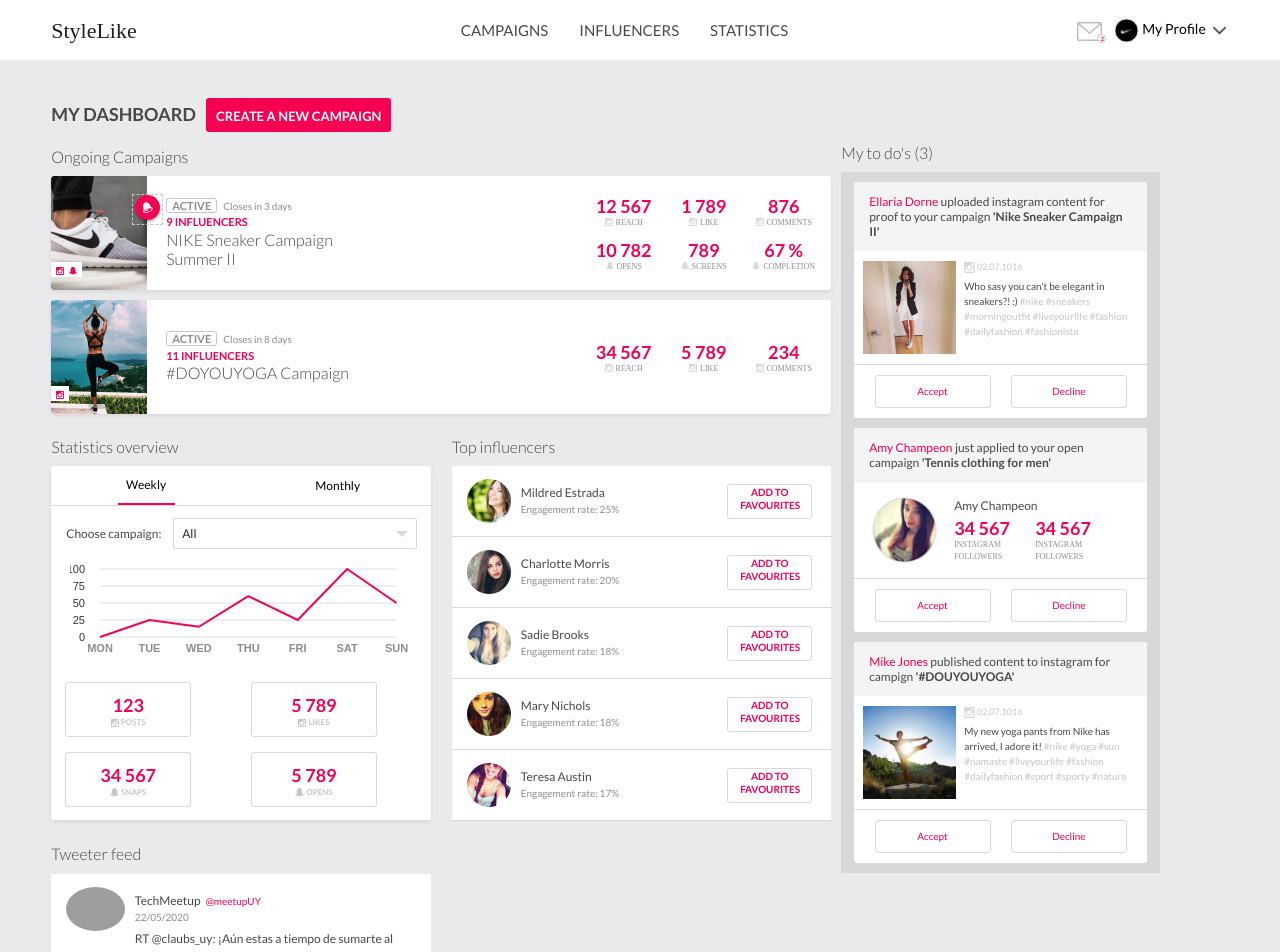
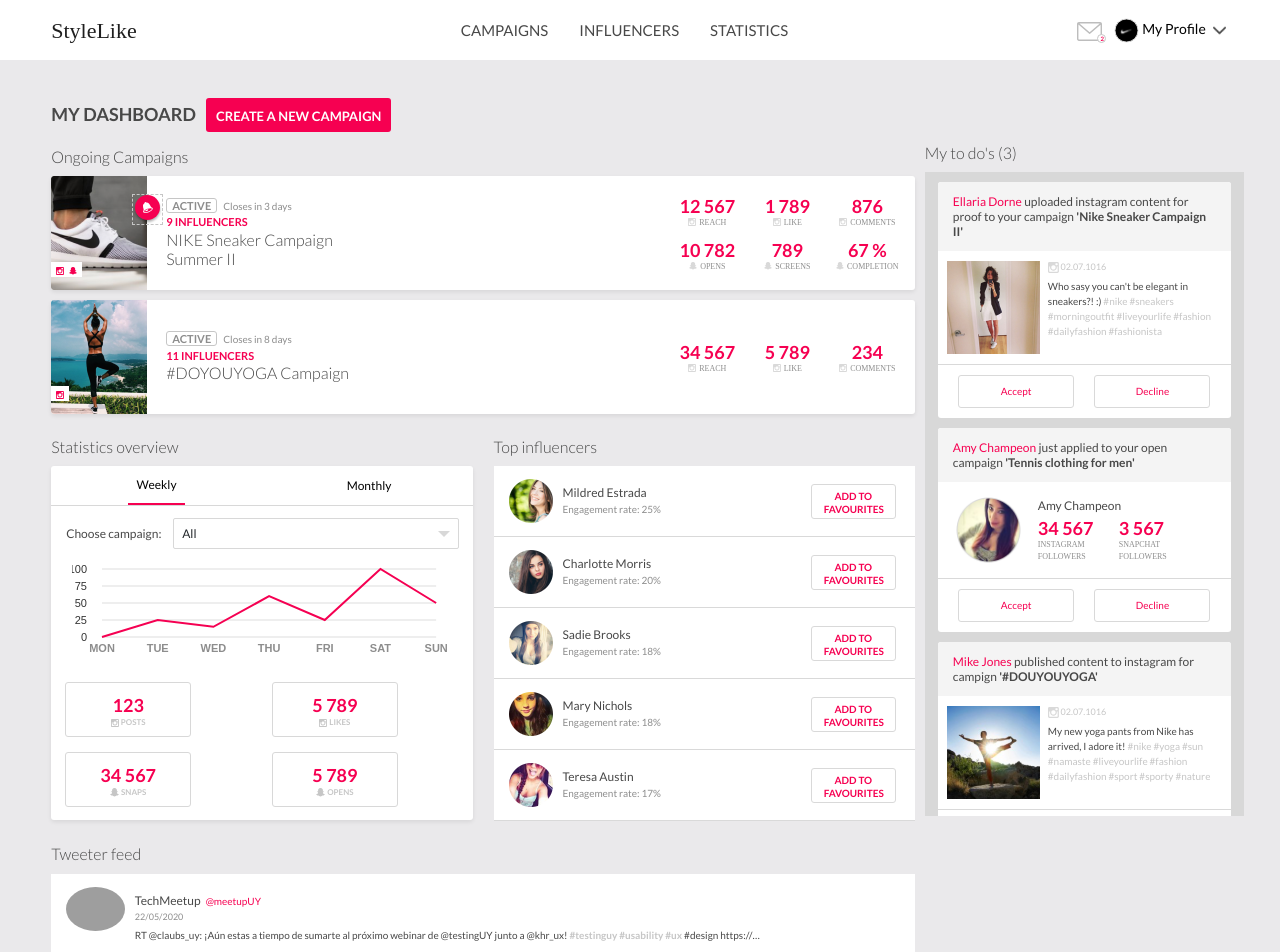
Before and after one commit to saransh-dhama/DesignTaskReact, a React (Create React App) app: page / in a window 1280 px wide. Shown: the top 952 px of the page. Built offline with nearby package versions, Linux system fonts and the light colour scheme; grey boxes are pictures that could not be loaded.

Commit message:
Task finished

```diff
--- a/src/components/navigation/navigationComponents/mobile/elementStyles.js
+++ b/src/components/navigation/navigationComponents/mobile/elementStyles.js
@@ -5,7 +5,7 @@
 	position: fixed;
 	width: 100%;
 	z-index: 1000;
-	height: 70px;
+	height: 59px;
 	width: 100%;
 	@media (min-width: 813px) {
 		display: none;
@@ -49,7 +49,7 @@
 	position: fixed;
 	left: 250px;
 	width: ${(props) => (props.show ? '100%' : '0')};
-	height: calc(100vh - 70px);
+	height: calc(100vh - 48px);
 	overflow: scroll;
 	margin-left: -250px;
 	overflow-y: auto;
@@ -61,26 +61,9 @@
 	@media (min-width: 813px) {
 		display: none;
 	}
-	ul {
-		position: absolute;
-		top: 0;
-		margin: 0;
-		padding: 0;
-		list-style: none;
-
-		li {
-			text-indent: 20px;
-			line-height: 50px;
-			font-size: 1.6em;
-			a {
-				display: block;
-				text-decoration: none;
-				&.active {
-					text-decoration: none;
-					font-weight: 700;
-				}
-			}
-		}
+	.nav-item {
+		padding: 5px 15px;
+		border-bottom: 1px solid #d9d9d9;
 	}
 `;
 export const BackDrop = styled.div`
--- a/src/pages/home/IndexElementStyles.js
+++ b/src/pages/home/IndexElementStyles.js
@@ -5,7 +5,7 @@
 	padding: 39px 0px;
 
 	h1 {
-		font-size: 18px;
+		font-size: 1.8em;
 		font-weight: ${(props) => props.theme.fontBold};
 		color: ${(props) => props.theme.color};
 		display: inline-block;
@@ -62,10 +62,11 @@
 	padding: 15px 10px 0px 15px;
 	@media (max-width: 813px) {
 		width: 100%;
+		padding: 15px 15px 0px 15px;
 	}
 `;
 export const LeftContentDiv = styled(ContentDiv)`
-	width: 33.33%;
+	width: 319px;
 	padding: 11px 0px 0px 0px;
 	max-width: 319px;
 	@media (max-width: 813px) {
@@ -76,8 +77,8 @@
 `;
 export const LeftContent = styled.div`
 	background: #d8d8d8;
-	max-height: calc(100vh - 75px);
-
+	/* max-height: calc(100vh - 75px); */
+	max-height: 644px;
 	overflow: auto;
 	padding-bottom: 10px;
 	@media (max-width: 813px) {
@@ -87,7 +88,7 @@
 `;
 export const StickyDiv = styled.div`
 	position: sticky;
-	top: 75px;
+	top: 140px;
 `;
 
 export const StatsInfluencersWrapperDiv = styled.div`
@@ -95,11 +96,19 @@
 	display: grid;
 	grid-column-gap: 21px;
 	grid-row-gap: 23px;
-	/* grid-template-columns: 300px 297px 1fr; */
-	grid-template-columns: repeat(auto-fit, minmax(300px, 1fr));
-	@media (max-width: 813px) {
+	grid-template-columns: 621px 1fr;
+	@media (max-width: 1545px) {
+		grid-template-columns: repeat(auto-fit, minmax(621px, 1fr));
+	}
+	@media (max-width: 991px) {
 		grid-template-columns: repeat(auto-fill, 100%);
 	}
+`;
+export const TwoBlockDiv = styled.div`
+	display: grid;
+	grid-column-gap: 21px;
+	grid-row-gap: 23px;
+	grid-template-columns: repeat(auto-fit, minmax(300px, 1fr));
 `;
 export const StatisticsDiv = styled.div``;
 
--- a/src/pages/home/homePageComponents/CampaignBlock/campaignElementStyles.js
+++ b/src/pages/home/homePageComponents/CampaignBlock/campaignElementStyles.js
@@ -136,6 +136,7 @@
 	grid-template-columns: repeat(auto-fit, minmax(60px, 60px));
 	@media (max-width: 990px) {
 		grid-column-gap: 15px;
+		grid-template-columns: repeat(auto-fit, minmax(50px, 1fr));
 	}
 `;
 export const InstaStatsDiv = styled(SmallNumberDiv)``;
--- a/src/pages/home/homePageComponents/InfluencersBlock/index.js
+++ b/src/pages/home/homePageComponents/InfluencersBlock/index.js
@@ -36,7 +36,7 @@
 		text-align: center;
 		border: 1px solid #d9d9d9;
 		border-radius: ${(props) => props.theme.radius};
-		padding: 1px 12px;
+		padding: 5px 12px;
 		height: 35px;
 		width: 85px;
 		line-height: 13px;
--- a/src/pages/home/homePageComponents/statsBlock/index.js
+++ b/src/pages/home/homePageComponents/statsBlock/index.js
@@ -22,7 +22,7 @@
 		setData(isWeekly ? data.weekly : data.monthly);
 	}, [setData, isWeekly, data.weekly, data.monthly]);
 	return (
-		<StatsDiv onClick={() => setDropdownVisible(!isDropdownVisible)}>
+		<StatsDiv>
 			<TabDiv className='tab__div'>
 				<TabButton active={isWeekly} onClick={toggleWeekly}>
 					Weekly
--- a/src/pages/home/homePageComponents/toDoBlock/index.js
+++ b/src/pages/home/homePageComponents/toDoBlock/index.js
@@ -11,7 +11,7 @@
 	margin: auto;
 	margin-top: 10px;
 	font-size: 1rem;
-	@media (max-width: 990px) {
+	@media (max-width: 812px) {
 		width: 100%;
 	}
 `;
--- a/src/pages/home/homePageComponents/toDoBlock/personTypeBody.js
+++ b/src/pages/home/homePageComponents/toDoBlock/personTypeBody.js
@@ -53,16 +53,16 @@
 
 			<div className='text_div'>
 				<div className='name'>
-					<span>Amy Champeon</span>
+					<span>{data.name}</span>
 				</div>
 				<div className='stats'>
 					<EachStatBlock>
-						<span className='number'>34 567</span>
+						<span className='number'>{data.insta}</span>
 						<span className='type'>INSTAGRAM FOLLOWERS</span>
 					</EachStatBlock>
 					<EachStatBlock>
-						<span className='number'>34 567</span>
-						<span className='type'>INSTAGRAM FOLLOWERS</span>
+						<span className='number'>{data.snapchat}</span>
+						<span className='type'>SNAPCHAT FOLLOWERS</span>
 					</EachStatBlock>
 				</div>
 			</div>
--- a/src/pages/home/homePageComponents/tweetsBlock/index.js
+++ b/src/pages/home/homePageComponents/tweetsBlock/index.js
@@ -29,37 +29,27 @@
 			}
 		}
 		.date {
-			font-size: 1em;
+			font-size: 0.9em;
 			color: ${(props) => props.theme.colorLight};
 			margin-bottom: 5px;
 		}
 	}
 	.tweet {
-		font-size: 1.2em;
+		font-size: 1em;
 		b {
-			text-transform: uppercase;
+			color: ${(props) => props.theme.colorLightEx};
 		}
 	}
 `;
 const Tweet = ({ data, ...props }) => {
-	const GetHighlightedText = (text, highlight) => {
-		const parts = text.split(new RegExp(`(${highlight})`, 'gi'));
-		let formatedText = `${parts[0] ? parts[0] : ``}<b>${
-			parts[1] ? parts[1] : ``
-		}</b>`;
-		for (let i = 2; i < parts.length; i++) {
-			formatedText = formatedText + `${parts[i] ? parts[i] : ``}`;
-		}
-		return formatedText;
-	};
-	function createMarkup() {
-		const markUp = data.entities.hashtags.reduce(function (
-			accumulator,
-			currentValue
-		) {
-			return GetHighlightedText(accumulator, `#${currentValue.text}`);
-		},
-		data.text);
+	function createHighlightedMarkup() {
+		let markUp = data.text;
+		data.entities.hashtags.forEach((hashtag) => {
+			markUp = markUp.replace(
+				new RegExp(`#${hashtag.text} `, 'gi'),
+				`<b>#${hashtag.text}</b> `
+			);
+		});
 		return { __html: markUp };
 	}
 	return (
@@ -82,7 +72,7 @@
 				</div>
 
 				<div className='tweet'>
-					<span dangerouslySetInnerHTML={createMarkup()}></span>
+					<span dangerouslySetInnerHTML={createHighlightedMarkup()}></span>
 				</div>
 			</div>
 		</TweetsDiv>
--- a/src/pages/home/index.js
+++ b/src/pages/home/index.js
@@ -6,6 +6,7 @@
 	LeftContentDiv,
 	LeftContent,
 	StatsInfluencersWrapperDiv,
+	TwoBlockDiv,
 	StatisticsDiv,
 	InfluencersDiv,
 	StickyDiv,
@@ -23,6 +24,7 @@
 	const tweetsSelector = (tweet, index) => {
 		return <TweetsBlock data={tweet} key={index} />;
 	};
+	console.log(tweetsData);
 	return (
 		<HomePage className='home-page__section'>
 			<div className='home-page__section__container container'>
@@ -30,13 +32,14 @@
 				<button className='createDesktop'>CREATE A NEW CAMPAIGN</button>
 				<button className='createMobile'>+</button>
 				<div className='row'>
-					<RightContentDiv className='rightContent__div'>
+					<RightContentDiv className='rightContent__div col'>
 						<Block title='Ongoing Campaigns'>
 							{Data.map((campaignData, index) => {
 								return <Campaign campaign={campaignData} key={index} />;
 							})}
 						</Block>
 						<StatsInfluencersWrapperDiv className='StatsInfluencersWrapper__div row'>
+							<TwoBlockDiv className='twoBlock__div'>
 								<StatisticsDiv className='Statistics__div'>
 									<Block title='Statistics overview'>
 										<StatsBlock data={ChartData} />
@@ -49,12 +52,13 @@
 										})}
 									</Block>
 								</InfluencersDiv>
+							</TwoBlockDiv>
 							<TweetsDiv className='tweets__div'>
 								<Block title='Tweeter feed'>
 									<div className='scroll_div'>
 										{tweetsData.map((tweet, index) => {
 											const hasUXTag = tweet.entities.hashtags.find((tag) => {
-												return tag.text === 'UX' || tag.text === 'ux';
+												return tag.text.toLowerCase() === 'ux';
 											});
 
 											return hasUXTag ? tweetsSelector(tweet, index) : null;
```
Also changed, not shown: 1 other file (tests, documents, lock files or other folders). Lines whose indentation alone changed are shown as unchanged.
